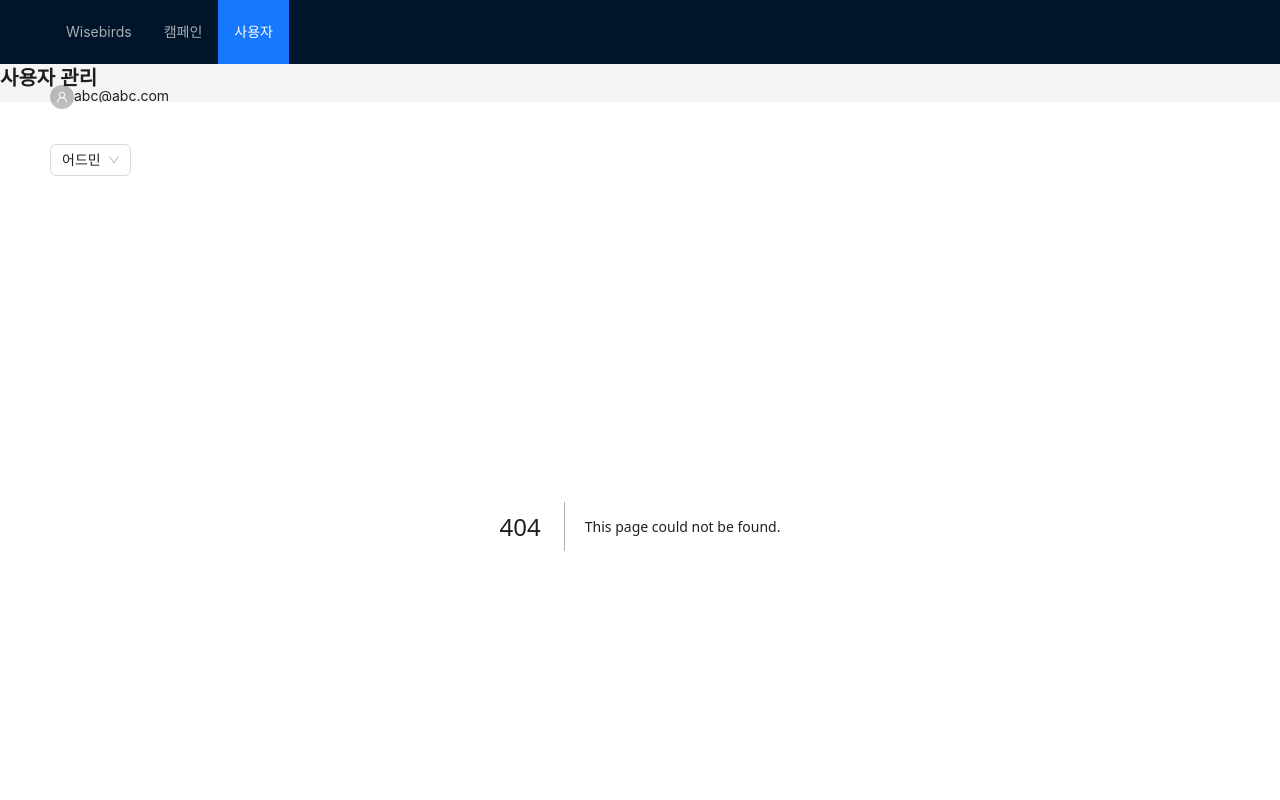
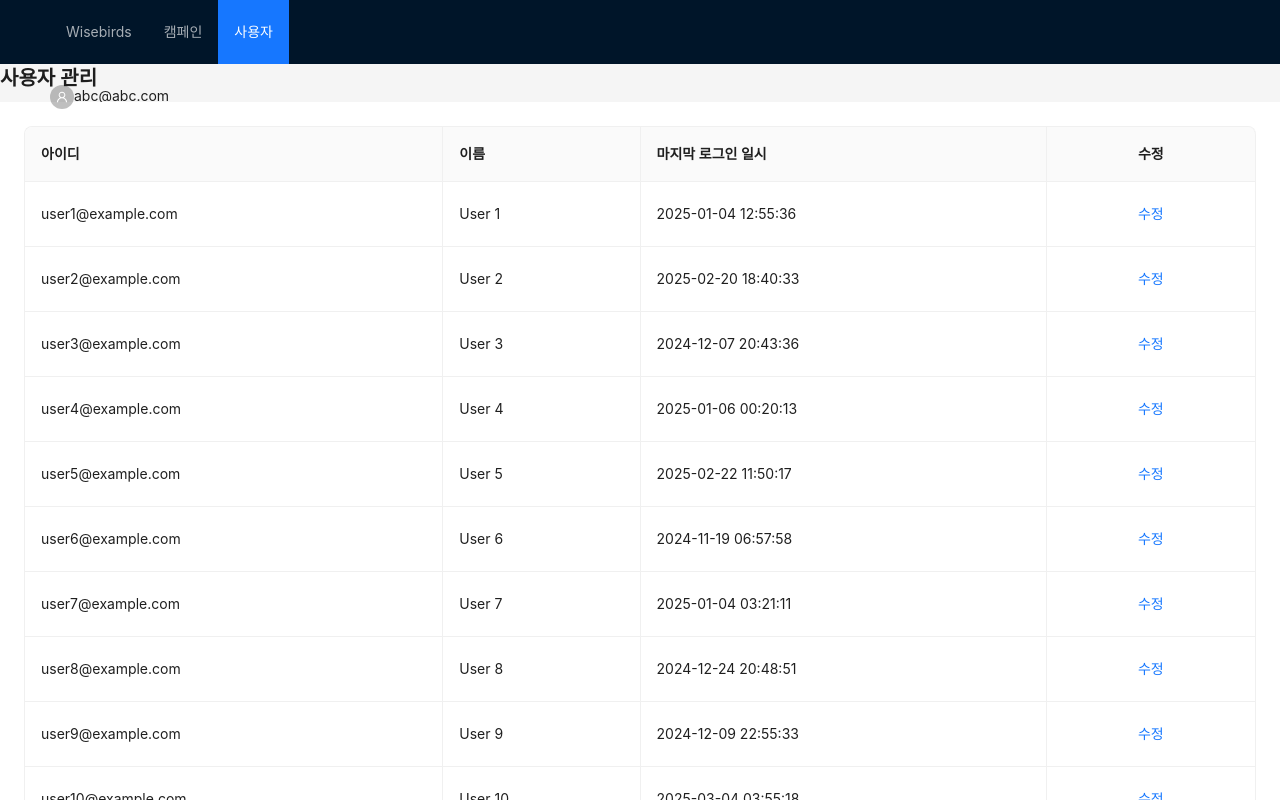
Before and after one commit to seo337dc/wisebirds-frontend, a Next.js app: page /user in a window 1280 px wide. Before the commit this address had no page. Built offline with nearby package versions, Linux system fonts and the light colour scheme.

Commit message:
add : 사용자 페이지 화면 개발 및 api 목록 노출

```diff
--- /dev/null
+++ b/src/app/user/page.tsx
@@ -0,0 +1,5 @@
+import ViewUser from "@/components/view/user/ViewUser";
+
+export default function UserPage() {
+  return <ViewUser />;
+}
--- /dev/null
+++ b/src/components/view/user/TableSection.tsx
@@ -0,0 +1,56 @@
+import { Table, Button } from "antd";
+
+import { useUsers } from "@/hook/useQuery/useUser";
+
+import { USER_COLUMNS } from "./constants";
+
+import type { User } from "@/model/user";
+import type { ColumnsType } from "antd/es/table";
+
+type TProps = {
+  page: number;
+  size: number;
+  handlePage: (value: number) => void;
+};
+const TableSection = ({ page, size, handlePage }: TProps) => {
+  const { data, isFetching: loadingData } = useUsers(page, size);
+
+  const columns: ColumnsType<User> = [
+    ...USER_COLUMNS,
+    {
+      title: "수정",
+      dataIndex: "modify",
+      key: "modify",
+      align: "center",
+      render: (_: any, record: User) => {
+        return (
+          <Button
+            color="primary"
+            variant="link"
+            onClick={() => console.log("수정 버튼 클릭:", record)}
+          >
+            수정
+          </Button>
+        );
+      },
+    },
+  ];
+
+  return (
+    <Table
+      bordered
+      columns={columns}
+      dataSource={data?.content.map((item) => ({ ...item, key: item.id }))}
+      loading={loadingData}
+      pagination={{
+        position: ["bottomCenter"],
+        current: page + 1,
+        total: data?.total_elements,
+        pageSize: size,
+        onChange: (newPage) => handlePage(newPage - 1),
+      }}
+    />
+  );
+};
+
+export default TableSection;
--- /dev/null
+++ b/src/components/view/user/ViewUser.tsx
@@ -0,0 +1,17 @@
+"use client";
+
+import { useState } from "react";
+import TableSection from "./TableSection";
+
+const ViewUser = () => {
+  const [page, setPage] = useState(0);
+  const handlePage = (pageValue) => setPage(pageValue);
+
+  return (
+    <div>
+      <TableSection page={page} size={25} handlePage={handlePage} />
+    </div>
+  );
+};
+
+export default ViewUser;
--- /dev/null
+++ b/src/components/view/user/constants.tsx
@@ -0,0 +1,23 @@
+import dayjs from "dayjs";
+import type { ColumnsType } from "antd/es/table";
+import type { User } from "@/model/user";
+
+export const USER_COLUMNS: ColumnsType<User> = [
+  {
+    title: "아이디",
+    dataIndex: "email",
+    key: "email",
+  },
+  {
+    title: "이름",
+    dataIndex: "name",
+    key: "name",
+  },
+  {
+    title: "마지막 로그인 일시",
+    dataIndex: "last_login_at",
+    key: "last_login_at",
+
+    render: (value: string) => dayjs(value).format("YYYY-MM-DD HH:mm:ss"),
+  },
+];
```
